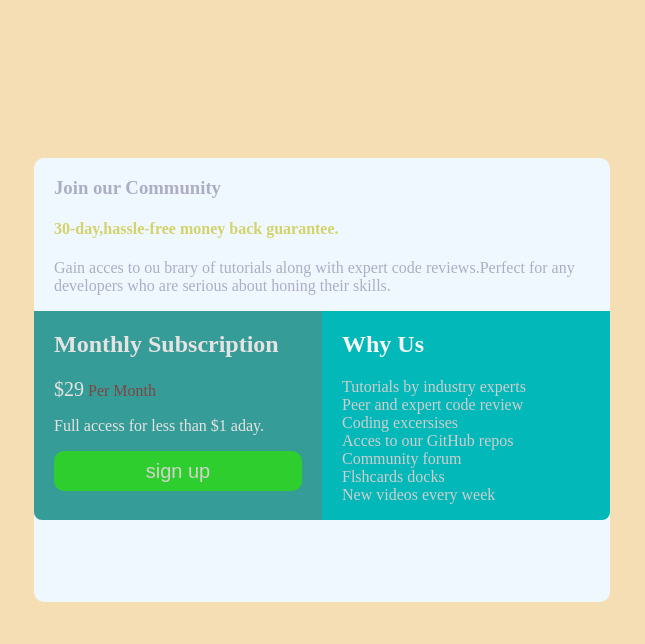
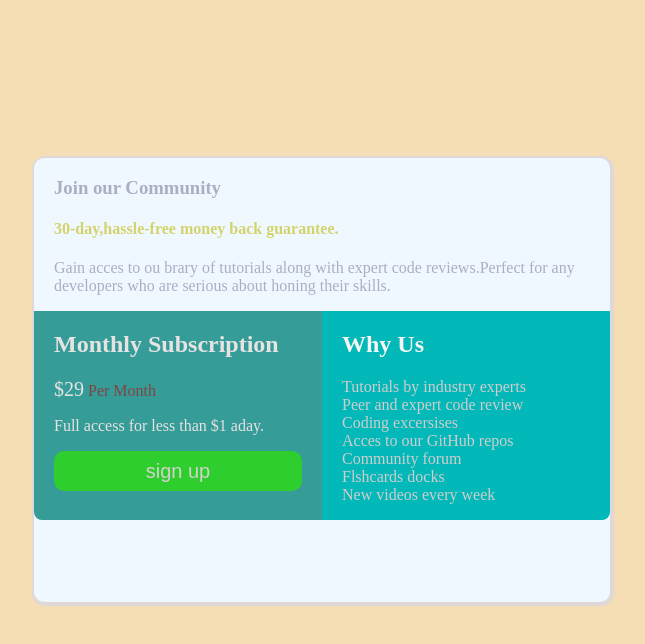
Before and after one commit to AbdalsalamAbakar/CSS3, a plain HTML site: page index.html in a window 1280 px wide. Shown: the whole page, without its empty margins (318-963 px from the left). Drawn offline with Linux system fonts and the light colour scheme.

Commit message:
css codes

```diff
--- a/index.CSS
+++ b/index.CSS
@@ -14,6 +14,7 @@ body{
     100px;
     top: 150px;
     background-color: aliceblue;
+    box-shadow: 1px 1px 1px 3px rgb(223, 216, 216);
 }
 .head{
     display: flex;
```
